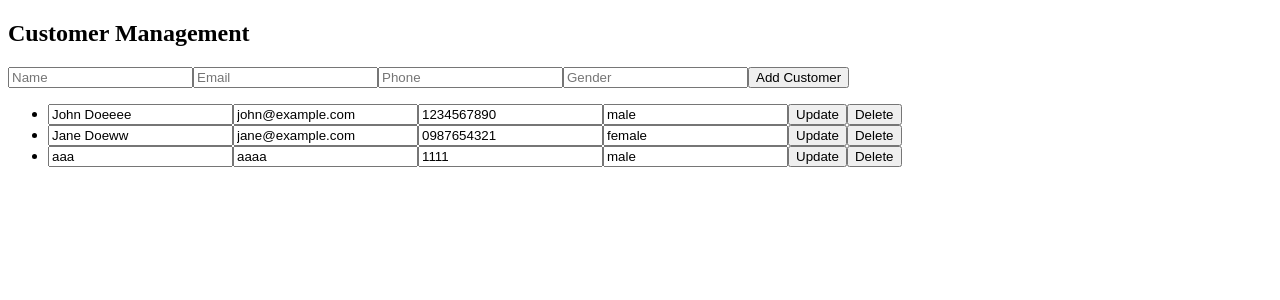
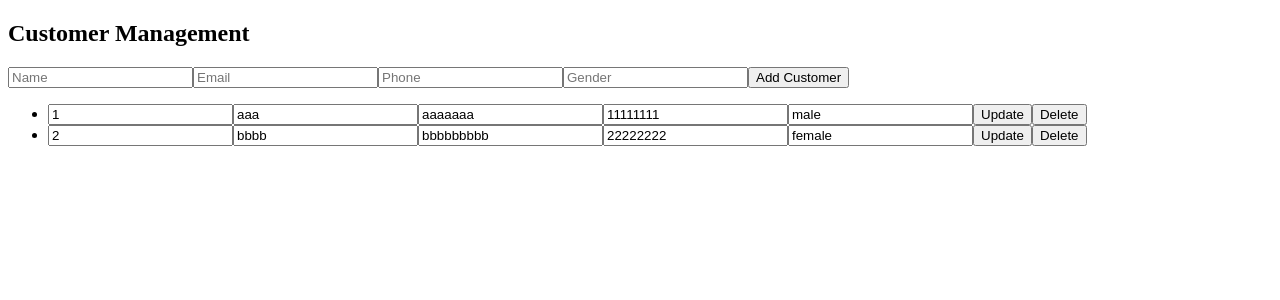
Before and after one commit to Afnan011/cust-1, an Angular app: page / in a window 1280 px wide. Shown: the top 300 px of the page. Built offline with nearby package versions, Linux system fonts and the light colour scheme; data requests are answered from the project's data file.

Commit message:
updated number to string

```diff
--- a/db.json
+++ b/db.json
@@ -2,24 +2,17 @@
   "customers": [
     {
       "id": "1",
-      "name": "John Doeeee",
-      "email": "john@example.com",
-      "phno": "1234567890",
+      "name": "aaa",
+      "email": "aaaaaaa",
+      "phno": "11111111",
       "gender": "male"
     },
     {
       "id": "2",
-      "name": "Jane Doeww",
-      "email": "jane@example.com",
-      "phno": "0987654321",
+      "name": "bbbb",
+      "email": "bbbbbbbbb",
+      "phno": "22222222",
       "gender": "female"
-    },
-    {
-      "id": "3",
-      "name": "aaa",
-      "email": "aaaa",
-      "phno": "1111",
-      "gender": "male"
     }
   ]
 }
--- a/src/app/components/customers/customers.component.html
+++ b/src/app/components/customers/customers.component.html
@@ -18,6 +18,7 @@
 <!-- Customer List -->
 <ul>
   <li *ngFor="let customer of customers">
+    <input [(ngModel)]="customer.id" placeholder="Name">
     <input [(ngModel)]="customer.name" placeholder="Name">
     <input [(ngModel)]="customer.email" placeholder="Email">
     <input [(ngModel)]="customer.phno" placeholder="Phone">
--- a/src/app/components/customers/customers.component.ts
+++ b/src/app/components/customers/customers.component.ts
@@ -12,7 +12,7 @@ import { FormsModule } from '@angular/forms';
 })
 export class CustomersComponent implements OnInit{
   customers: any[] = [];
-  newCustomer = { id: 0, name: '', email: '', phno: '', gender: '' };
+  newCustomer = { id: '0', name: '', email: '', phno: '', gender: '' };
   successMessage: string = '';
   errorMessage: string = '';
 
@@ -20,6 +20,7 @@ export class CustomersComponent implements OnInit{
 
   ngOnInit(): void {
     this.fetchCustomers();
+
   }
 
   fetchCustomers(): void {
@@ -34,12 +35,12 @@ export class CustomersComponent implements OnInit{
     // Dynamically generate the ID based on the current customers length
     const newId = this.customers.length > 0 ? Math.max(...this.customers.map(c => c.id)) + 1 : 1;
     // Assign the new customer ID
-    this.newCustomer.id = newId;
+    this.newCustomer.id = newId.toString();
 
     this.customerService.addCustomer(this.newCustomer).subscribe({
       next: (data) => {
         this.customers.push(data);
-        this.newCustomer = { id: 0, name: '', email: '', phno: '', gender: '' };
+        this.newCustomer = { id: '0', name: '', email: '', phno: '', gender: '' };
       },
       error: (error) => console.error('Error adding customer:', error)
     });
@@ -52,10 +53,10 @@ export class CustomersComponent implements OnInit{
     });
   }
 
-  deleteCustomer(id: number): void {
+  deleteCustomer(id: string): void {
+    console.log(this.customers);
     this.customerService.deleteCustomer(id).subscribe({
       next: () => {
-        // Remove the deleted customer from the list
         this.customers = this.customers.filter(c => c.id !== id);
         this.successMessage = 'Customer deleted successfully!';
         console.log('Customer deleted');
@@ -68,5 +69,4 @@ export class CustomersComponent implements OnInit{
   }
 
 
-
 }
--- a/src/app/services/customer.service.ts
+++ b/src/app/services/customer.service.ts
@@ -24,7 +24,7 @@ export class CustomerService {
   }
 
   // Delete a customer
-  deleteCustomer(id: number): Observable<any> {
+  deleteCustomer(id: string): Observable<any> {
     return this.http.delete(`${this.apiUrl}/${id}`);
   }
 }
```
